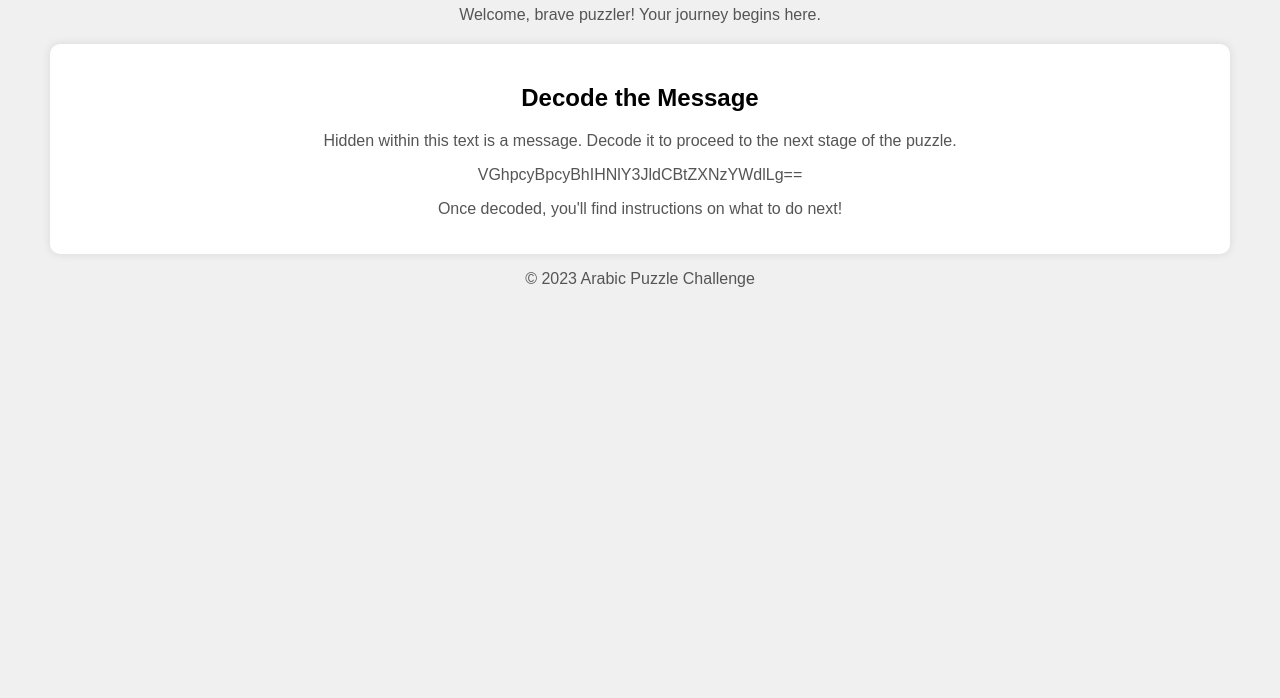
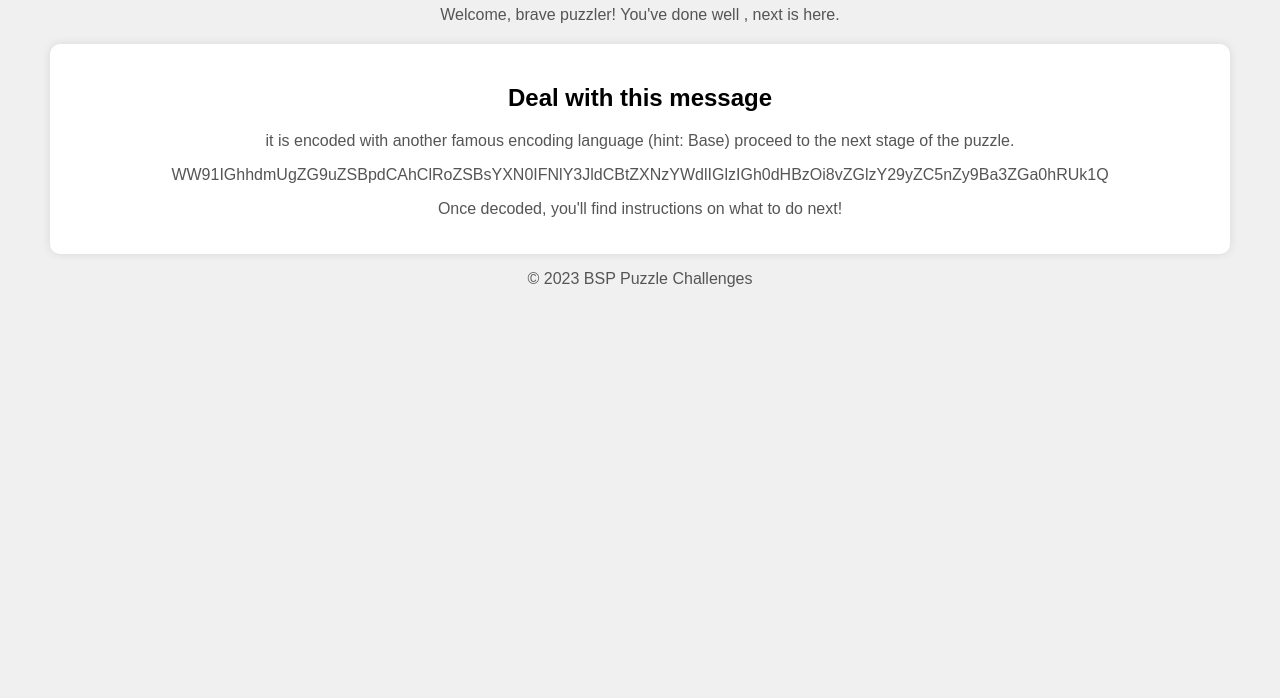
Before and after one commit to napolono/6475392, a plain HTML site: page index.html in a window 1280 px wide. Shown: the part 102-800 px from the top of the page. Drawn offline with Linux system fonts and the light colour scheme.

Commit message:
the final update

```diff
--- a/index.html
+++ b/index.html
@@ -3,7 +3,7 @@
 <head>
     <meta charset="UTF-8">
     <meta name="viewport" content="width=device-width, initial-scale=1.0">
-    <title>Arabic Puzzle Challenge</title>
+    <title>BSP Challenge</title>
     <style>
         body {
             font-family: 'Arial', sans-serif;
@@ -28,18 +28,19 @@
 </head>
 <body>
 
-    <h1>Arabic Puzzle Challenge</h1>
-    <p>Welcome, brave puzzler! Your journey begins here.</p>
+    <h1>BSP Challenge</h1>
+    <p>Welcome, brave puzzler! You've done well , next is here.</p>
 
     <div class="puzzle-container">
-        <h2>Decode the Message</h2>
-        <p>Hidden within this text is a message. Decode it to proceed to the next stage of the puzzle.</p>
-        <p>VGhpcyBpcyBhIHNlY3JldCBtZXNzYWdlLg==</p>
+        <h2>Deal with this message</h2>
+        <p>it is encoded with another famous encoding language (hint: Base) proceed to the next stage of the puzzle.</p>
+        <P></P>
+        <p>WW91IGhhdmUgZG9uZSBpdCAhClRoZSBsYXN0IFNlY3JldCBtZXNzYWdlIGlzIGh0dHBzOi8vZGlzY29yZC5nZy9Ba3ZGa0hRUk1Q</p>
         <p>Once decoded, you'll find instructions on what to do next!</p>
     </div>
 
     <footer>
-        <p>© 2023 Arabic Puzzle Challenge</p>
+        <p>© 2023 BSP Puzzle Challenges</p>
     </footer>
 
 </body>
```
